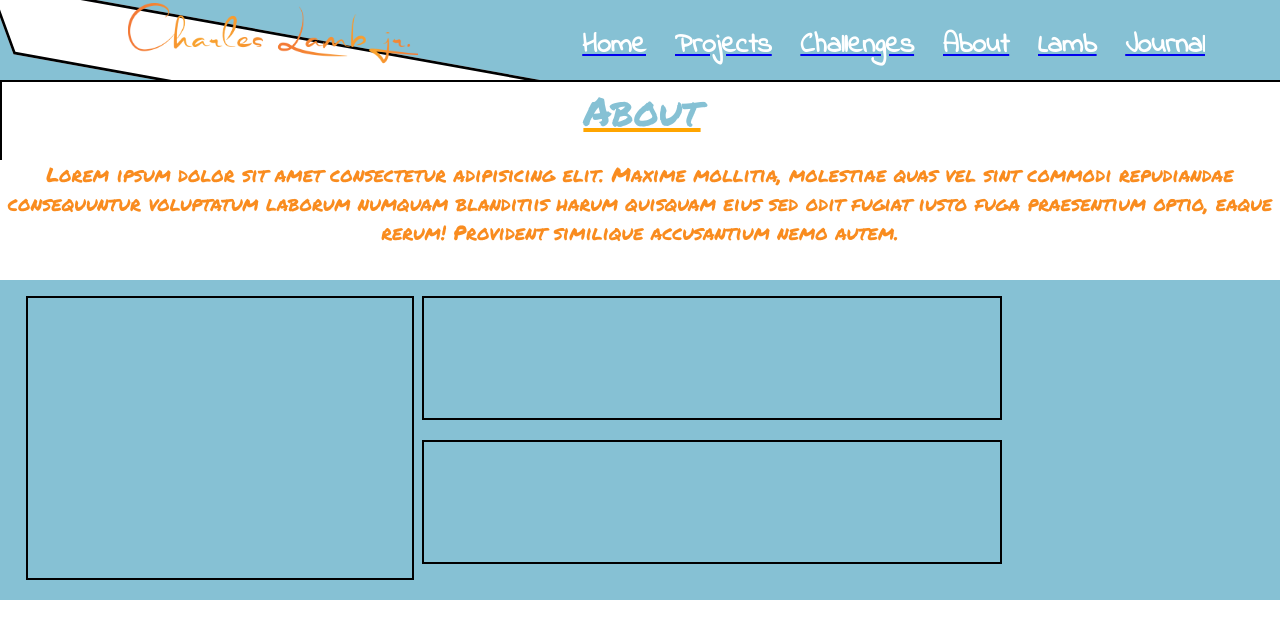
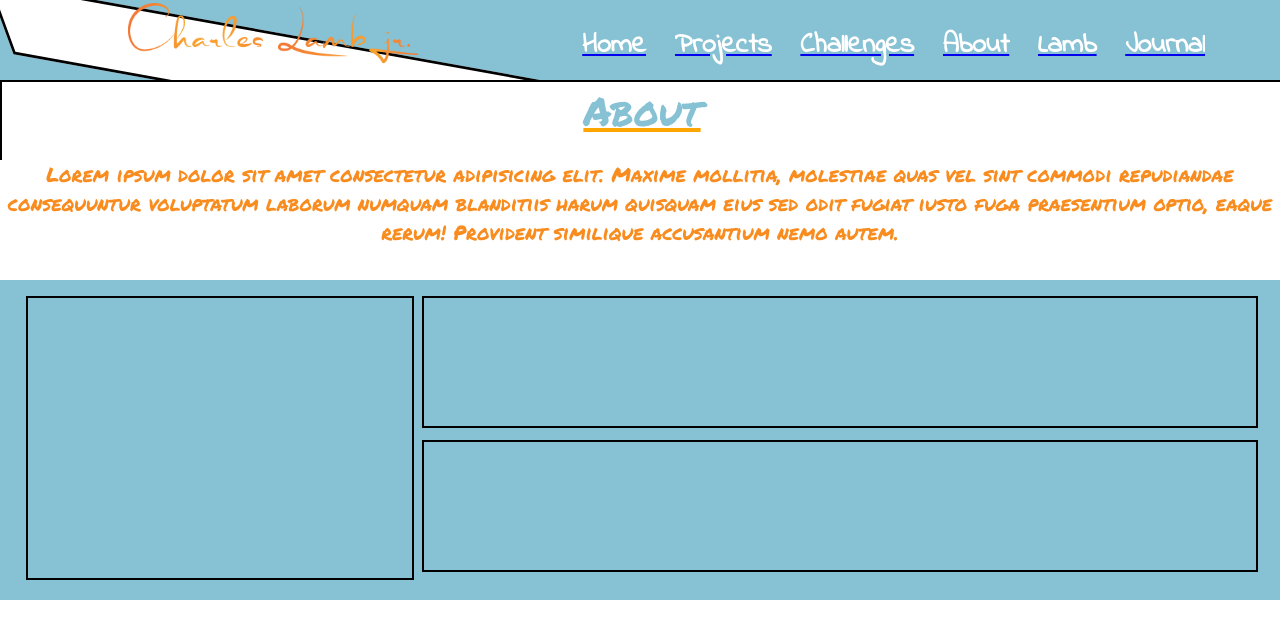
Before and after one commit to cyberstizz/charleslambjr, a React (Create React App) app: page /about in a window 1280 px wide. Shown: the top 638 px of the page. Built offline with nearby package versions, Linux system fonts and the light colour scheme; a web font is replaced by a local one.

Commit message:
fixed the height and width on both skills columns

```diff
--- a/src/components/About.css
+++ b/src/components/About.css
@@ -88,10 +88,10 @@
 
 .skillsColumnOne{
     border: solid black 2px;
-    width: 45vw;
+    width: 65vw;
     display: flex;
     flex-wrap: nowrap;
-    height: 15vh;
+    height: 16vh;
     position: absolute;
     z-index: 205;
     top: 2vh;
@@ -100,10 +100,10 @@
 
 .skillsColumnTwo{
     border: solid black 2px;
-    width: 45vw;
+    width: 65vw;
     display: flex;
     flex-wrap: nowrap;
-    height: 15vh;
+    height: 16vh;
     position: absolute;
     z-index: 205;
     top: 20vh;
```
